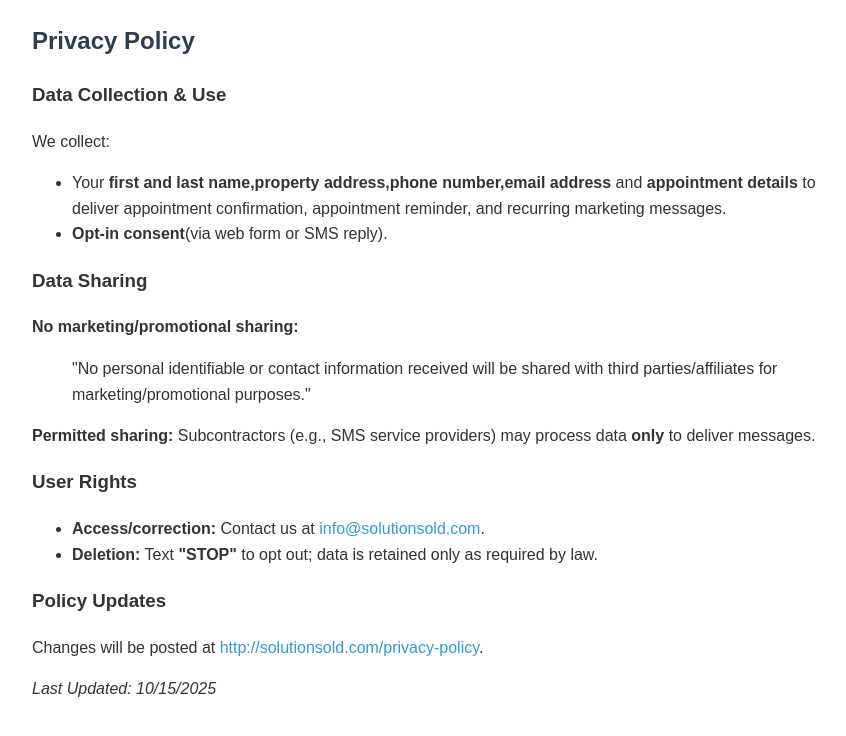
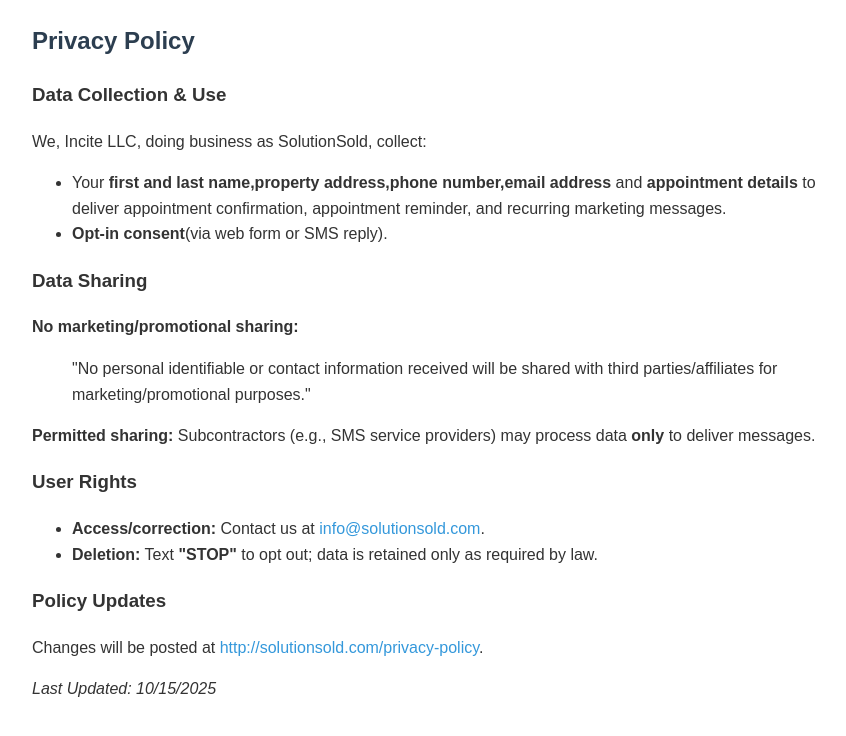
Before and after one commit to edholman/SolutionSold, a plain HTML site: page privacy-policy.html in a window 1280 px wide. Shown: the part 108-844 px from the top of the page, without its empty margins (208-1054 px from the left). Drawn offline with Linux system fonts and the light colour scheme.

Commit message:
Specify company name in data collection section

```diff
--- a/privacy-policy.html
+++ b/privacy-policy.html
@@ -38,7 +38,7 @@
     <!-- Privacy Policy Section -->
     <h2>Privacy Policy</h2>
     <h3>Data Collection & Use</h3>
-    <p>We collect:</p>
+    <p>We, Incite LLC, doing business as SolutionSold, collect:</p>
     <ul>
         <li>Your <strong> first and last name,</strong><strong>property address,</strong><strong>phone number,</strong><strong>email address</strong> and <strong>appointment details</strong> to deliver appointment confirmation, appointment reminder, and recurring marketing messages.</li>
         <li><strong>Opt-in consent</strong>(via web form or SMS reply).</li>
```
